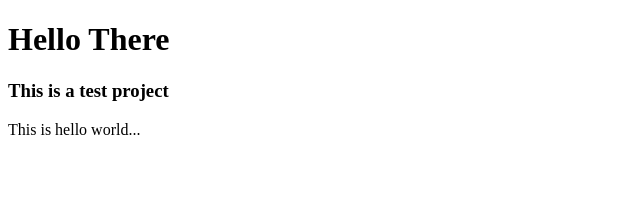
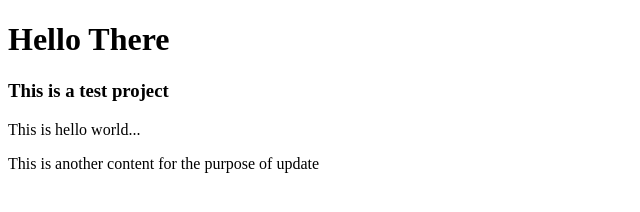
Before and after one commit to binoddshah/BPKMCH_Online_Digitization, a plain HTML site: page index.html in a window 1280 px wide. Shown: the whole page, without its empty margins (0-640 px from the left). Drawn offline with Linux system fonts and the light colour scheme.

Commit message:
index.html modified with new paragaraph tag

```diff
--- a/index.html
+++ b/index.html
@@ -5,5 +5,6 @@
         <h1>Hello There</h1>
         <h3>This is a test project</h3>
         <p1>This is hello world...</p1>
+        <p>This is another content for the purpose of update</p>
     </body>
 </html>
```
